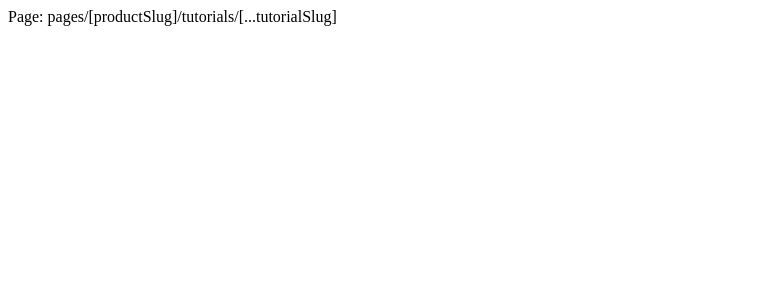
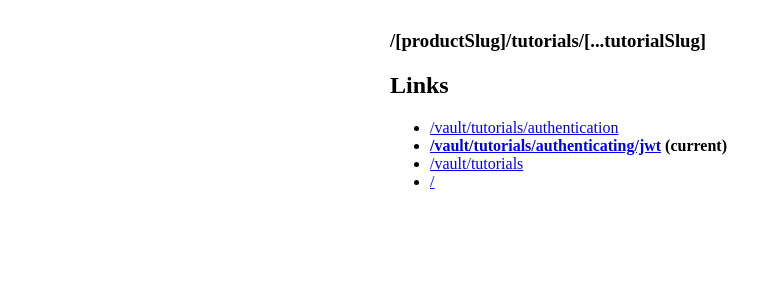
Before and after one commit to wyattjoh/overlapping-reproduction, a Next.js app: page /vault/tutorials in a window 1280 px wide. Shown: the top 300 px of the page, without its empty margins (0-782 px from the left). Built offline with nearby package versions, Linux system fonts and the light colour scheme.

Commit message:
feat: added debug pages

```diff
--- a/components/page.jsx
+++ b/components/page.jsx
@@ -1,7 +1,42 @@
-import React from 'react'
+import Link from "next/link";
+import { useRouter } from "next/router";
+import React from "react";
 
-export function Page({ path }) {
-  return function Component() {
-    return <div>Page: {path}</div>
-  }
+function PageLink({ path, page }) {
+  const router = useRouter();
+
+  const active = router.route === page;
+
+  return (
+    <li style={{ fontWeight: active ? "bold" : "normal" }}>
+      <Link href={path}>
+        {router.basePath}
+        {path}
+      </Link>
+      {router.route === page && <span> (current)</span>}
+    </li>
+  );
 }
+
+export function Page() {
+  const router = useRouter();
+
+  return (
+    <div style={{ margin: "30px auto", maxWidth: "500px" }}>
+      <h3>{router.route}</h3>
+      <h2>Links</h2>
+      <ul>
+        <PageLink
+          page="/[productSlug]/tutorials/[collectionSlug]"
+          path="/vault/tutorials/authentication"
+        />
+        <PageLink
+          page="/[productSlug]/tutorials/[...tutorialSlug]"
+          path="/vault/tutorials/authenticating/jwt"
+        />
+        <PageLink page="/[productSlug]/tutorials" path="/vault/tutorials" />
+        <PageLink page="/" path="/" />
+      </ul>
+    </div>
+  );
+}
--- a/pages/[productSlug]/tutorials/[...tutorialSlug]/index.jsx
+++ b/pages/[productSlug]/tutorials/[...tutorialSlug]/index.jsx
@@ -1,23 +1,21 @@
-import { Page } from '../../../../components/page'
-
-export default Page({ path: 'pages/[productSlug]/tutorials/[...tutorialSlug]' })
+export { Page as default } from "../../../../components/page";
 
 export const getStaticProps = async () => {
   return {
     props: {},
-  }
-}
+  };
+};
 
 export const getStaticPaths = async () => {
   return {
     paths: [
       {
         params: {
-          productSlug: 'vault',
-          tutorialSlug: ['authenticating', 'jwt'],
+          productSlug: "vault",
+          tutorialSlug: ["authenticating", "jwt"],
         },
       },
     ],
     fallback: false,
-  }
-}
+  };
+};
--- /dev/null
+++ b/pages/index.jsx
@@ -0,0 +1 @@
+export { Page as default } from "../components/page";
```
Also changed, not shown: pages/[productSlug]/tutorials/[collectionSlug].jsx (+7 -9 lines), pages/[productSlug]/tutorials/index.jsx (+6 -8 lines), 1 other file (tests, documents, lock files or other folders).
